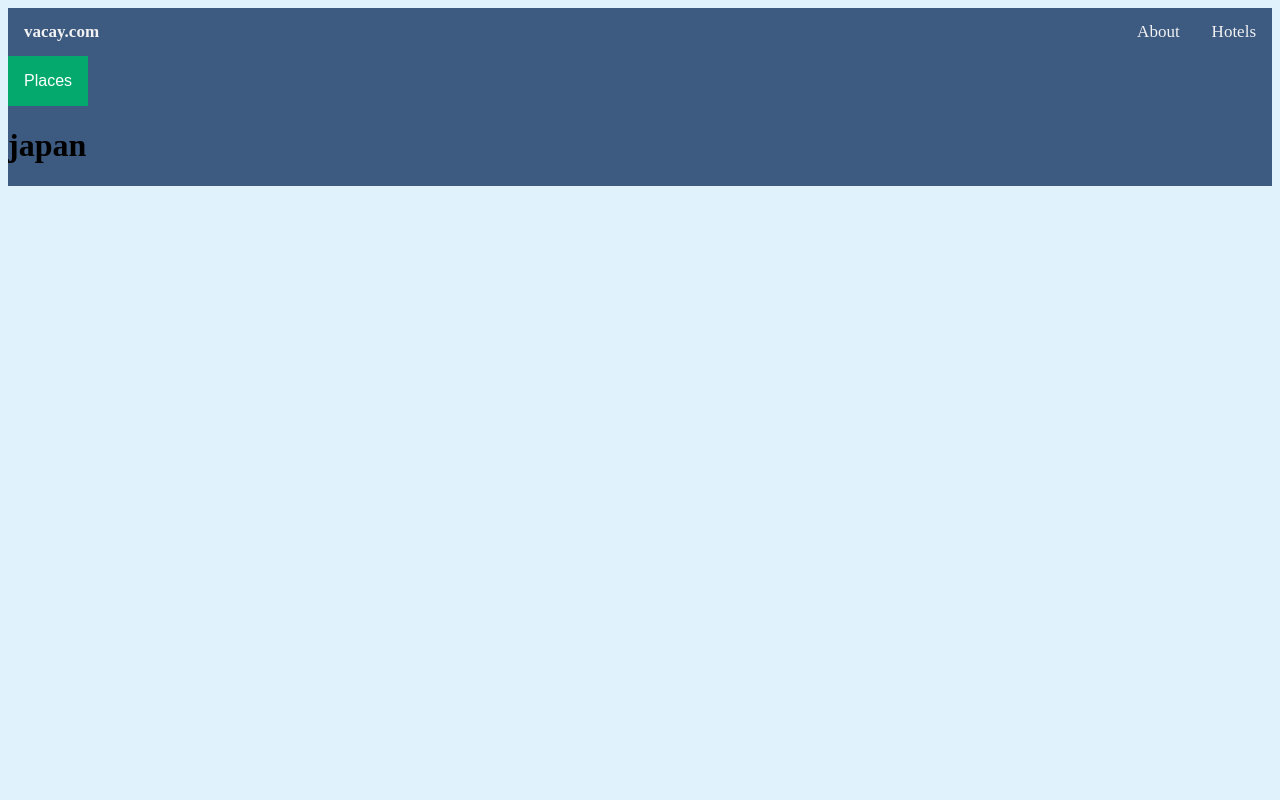
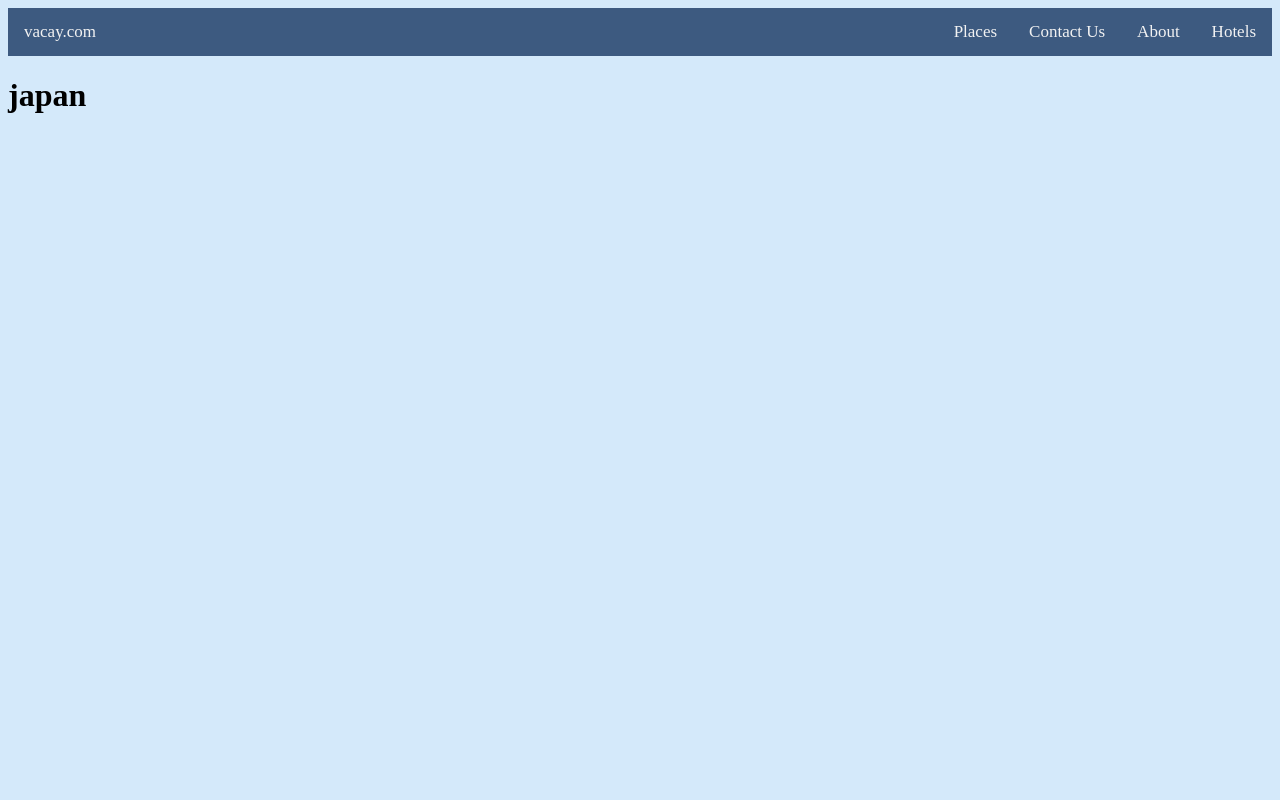
Before and after one commit to manasamaddi123/WebsiteCSP, a PHP site: page /japan.html in a window 1280 px wide. Run offline with PHP 8.4, Linux system fonts and the light colour scheme.

Commit message:
Fixed Navigation Bar
made all dropdown in navigation bar, made all buttons clickable, added styling to title

```diff
--- a/japan.html
+++ b/japan.html
@@ -1,16 +1,13 @@
 <html lang="en">
-  <div class="topnav">
+ <!---Navigation Bar-->
 <div class="topnav">
   <a href="hotels.html">Hotels</a>
   <a href="about.html">About</a>
-      <b href="index.html">vacay.com</b>
-      </div>
-
-    <body style="background-color:#e0f3fc;">
+  <a href="contact.html">Contact Us</a>
   <div class="dropdown">
-        <div class="topnav">
-          <button class="dropbtn">Places</button>
-        </div>
+    <button class="dropbtn">Places
+      <i class="fa fa-caret-down"></i>
+    </button>
     <div class="dropdown-content">
       <a href="paris.html">Paris, France</a>
       <a href="hawaii.html">Maui, Hawaii</a>
@@ -18,6 +15,9 @@
       <a href="london.html">London, England</a>
     </div>
   </div>
+  <a href="index.html" style="float:left">vacay.com</a>
+</div>
+
   <head>
 
     <link rel="stylesheet" href="stylesheet.css" />
@@ -25,7 +25,7 @@
 
   <title> Web Project </title>
 
-  <body id="places-body">
+  <body id="places-body" style="background-color: #d4e9fa">
     <h1>
        japan
     </h1>
--- a/stylesheet.css
+++ b/stylesheet.css
@@ -4,7 +4,7 @@
     overflow: hidden;
   }
 
-  /* Style the links inside the navigation bar */
+  /* Style the links inside the navigation bar  */
   .topnav a {
     float: right;
     color: #f2f2f2;
@@ -15,36 +15,26 @@
     font-family: League Gothic;
   }
 
-  .topnav b {
-    float: left;
-    color: #f2f2f2;
-    text-align: center;
-    padding: 14px 16px;
-    text-decoration: none;
-    font-size: 17px;
-    font-family: League Gothic;
-  }
-
-  /* Change the color of links on hover */
+  /* Change the color of links on hover  */
   .topnav a:hover {
     background-color: #e0fbfc;
     color: #133059;
   }
 
-  /* Add a color to the active/current link */
+  /* Add a color to the active/current link  */
   .topnav a.active {
     background-color: #c3dafa;
     color: white;
   }
 
-  /* Three image containers (use 25% for four, and 50% for two, etc) */
+  /* Three image containers (use 25% for four, and 50% for two, etc)  */
   .column {
     float: left;
     width: 33.33%;
     padding: 5px;
   }
 
-  /* Clear floats after image containers */
+  /* Clear floats after image containers  */
   .row::after {
     content: "";
     clear: both;
@@ -61,38 +51,50 @@
   }
 
   /* Dropdown Stuff */
-  .dropbtn {
-    background-color: #04AA6D;
-    color: white;
-    padding: 16px;
-    font-size: 16px;
+
+  .dropdown {
+    float: right;
+    overflow: hidden;
+  }
+
+  .dropdown .dropbtn {
     border: none;
+    outline: none;
+    color: #f2f2f2;
+    padding: 14px 16px;
+    background-color: inherit;
+    font-size: 17px;
+    font-family: League Gothic;
+    margin: 0;
   }
-/*
-  .dropdown {
-    position: relative;
-    display: inline-block;
+
+  .navbar a:hover, .dropdown:hover .dropbtn {
+    background-color: #e0fbfc;
+    color: #133059;
   }
-  */
 
   .dropdown-content {
     display: none;
     position: absolute;
-    background-color: #f1f1f1;
+    background-color: #e0fbfc;
     min-width: 160px;
     box-shadow: 0px 8px 16px 0px rgba(0,0,0,0.2);
     z-index: 1;
   }
 
   .dropdown-content a {
-    color: black;
+    float: none;
+    color: #133059;
     padding: 12px 16px;
     text-decoration: none;
     display: block;
+    text-align: left;
   }
 
-  .dropdown-content a:hover {background-color: #ddd;}
+  .dropdown-content a:hover {
+    background-color: #d31885;
+  }
 
-  .dropdown:hover .dropdown-content {display: block;}
-
-  .dropdown:hover .dropbtn {background-color: #3e8e41;}
+  .dropdown:hover .dropdown-content {
+    display: block;
+  }
```
Also changed, not shown: about.html (+10 -9 lines), contact.html (+9 -9 lines), hawaii.html (+10 -10 lines), hotels.html (+9 -8 lines), index.html (+26 -8 lines), london.html (+9 -10 lines), paris.html (+9 -9 lines). Lines whose indentation alone changed are shown as unchanged.
